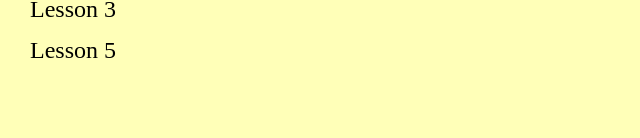
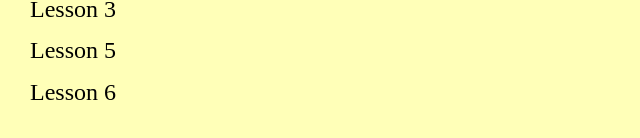
Before and after one commit to SuperVladK/js_summer, a plain HTML site: page homework/index.html in a window 1280 px wide. Shown: the part 152-290 px from the top of the page, without its empty margins (0-640 px from the left). Drawn offline with Linux system fonts and the light colour scheme.

Commit message:
Add files via upload

```diff
--- a/homework/index.html
+++ b/homework/index.html
@@ -28,6 +28,9 @@
                <li>
                   <a href="./HW_5/index5.html">Lesson 5</a>
                </li>
+               <li>
+                  <a href="./HW_6/index6.html">Lesson 6</a>
+               </li>
             </ul>
          </div>
       </main>
```
